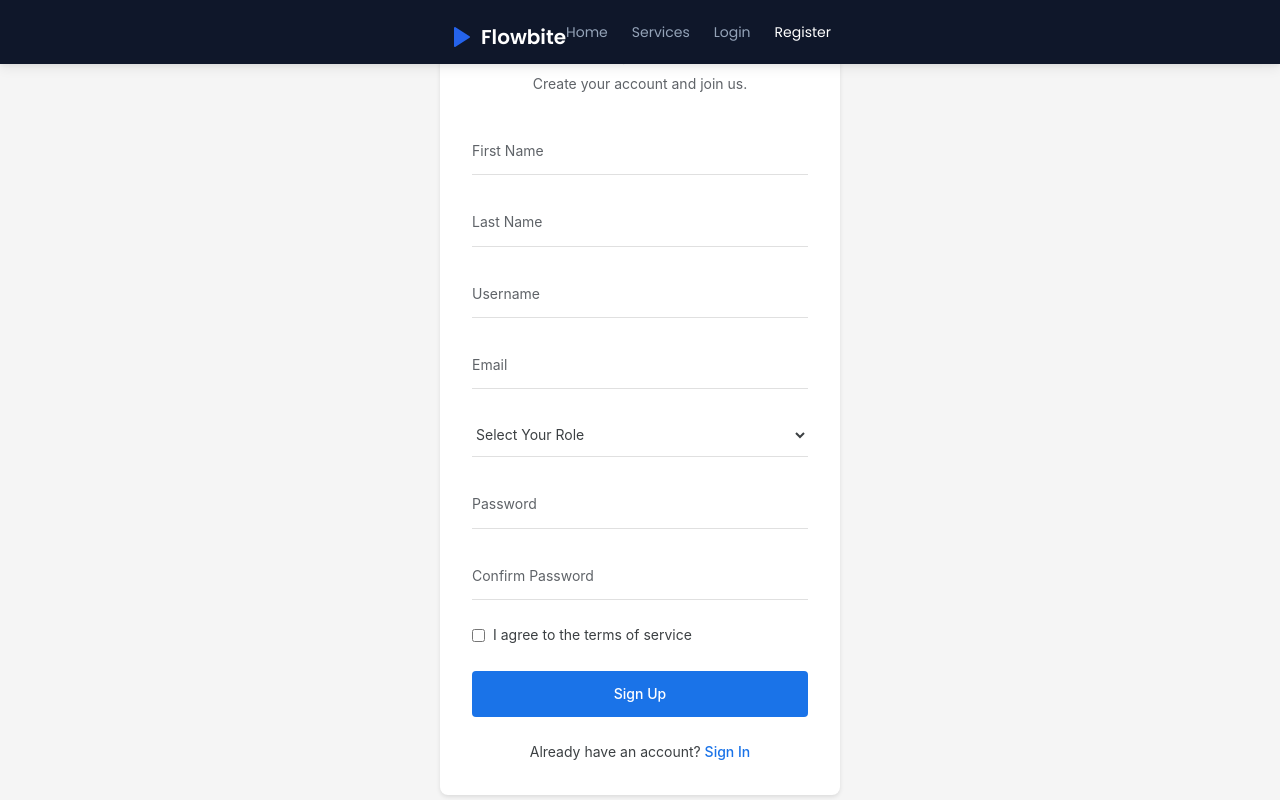
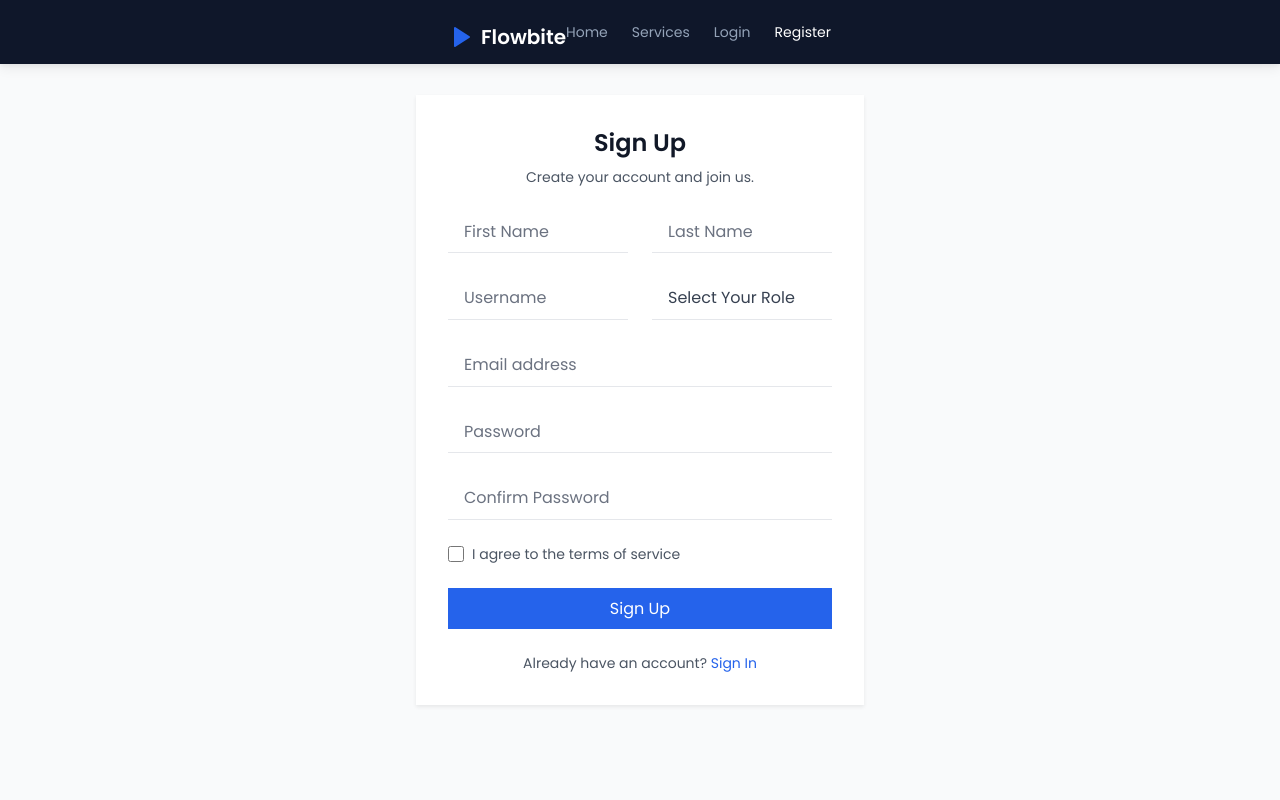
Before and after one commit to chouaib-skitou/Festivio, a React (Create React App) app in the folder frontend/: page /register in a window 1280 px wide. Built offline with nearby package versions, Linux system fonts and the light colour scheme.

Commit message:
Implemented user registration form with validation, role selection, and terms agreement using Zod schema and Axios integration

```diff
--- a/frontend/src/features/Auth/Register/Register.js
+++ b/frontend/src/features/Auth/Register/Register.js
@@ -63,123 +63,130 @@ const Register = () => {
     }
   };
 
+  const inputClasses = "w-full px-3 py-2 bg-transparent border-b border-gray-200 focus:border-blue-500 focus:outline-none text-gray-700 placeholder-gray-500";
+
   return (
-    <div className="register-container">
-      <div className="register-card">
-        <div className="register-header">
-          <h1>Sign Up</h1>
-          <p>Create your account and join us.</p>
+    <div className="min-h-screen flex items-center justify-center bg-gray-50">
+      <div className="max-w-md w-full bg-white rounded-lg shadow-sm p-8 space-y-6">
+        <div className="text-center">
+          <h2 className="text-2xl font-semibold text-gray-900">Sign Up</h2>
+          <p className="mt-2 text-sm text-gray-600">Create your account and join us.</p>
         </div>
 
         {alert.message && (
-          <div className={`alert ${alert.type}`}>
+          <div className={`p-4 rounded-md ${
+            alert.type === 'error' ? 'bg-red-50 text-red-700' : 'bg-green-50 text-green-700'
+          }`}>
             {alert.message}
           </div>
         )}
 
-        <form onSubmit={handleSubmit} className="register-form">
-          <div className="form-group">
+        <form onSubmit={handleSubmit} className="space-y-6">
+          <div className="grid grid-cols-2 gap-4">
+            <div>
               <input
                 type="text"
                 placeholder="First Name"
                 value={formData.firstName}
                 onChange={(e) => setFormData({ ...formData, firstName: e.target.value })}
                 required
-              className="form-input"
+                className={inputClasses}
               />
             </div>
-
-          <div className="form-group">
+            <div>
               <input
                 type="text"
                 placeholder="Last Name"
                 value={formData.lastName}
                 onChange={(e) => setFormData({ ...formData, lastName: e.target.value })}
                 required
-              className="form-input"
+                className={inputClasses}
               />
             </div>
+          </div>
 
-          <div className="form-group">
+          <div className="grid grid-cols-2 gap-4">
+            <div>
               <input
                 type="text"
                 placeholder="Username"
                 value={formData.username}
                 onChange={(e) => setFormData({ ...formData, username: e.target.value })}
                 required
-              className="form-input"
+                className={inputClasses}
               />
             </div>
-
-          <div className="form-group">
-            <input
-              type="email"
-              placeholder="Email"
-              value={formData.email}
-              onChange={(e) => setFormData({ ...formData, email: e.target.value })}
-              required
-              className="form-input"
-            />
-          </div>
-
-          <div className="form-group">
+            <div>
               <select
                 value={formData.role}
                 onChange={(e) => setFormData({ ...formData, role: e.target.value })}
                 required
-              className="form-input"
+                className={`${inputClasses} appearance-none`}
               >
-              <option value="" disabled>
-                Select Your Role
-              </option>
+                <option value="" disabled>Select Your Role</option>
                 <option value="ROLE_PARTICIPANT">Participant</option>
                 <option value="ROLE_ORGANIZER_ADMIN">Organizer Admin</option>
                 <option value="ROLE_ORGANIZER">Organizer</option>
               </select>
             </div>
+          </div>
 
-          <div className="form-group">
+          <div>
+            <input
+              type="email"
+              placeholder="Email address"
+              value={formData.email}
+              onChange={(e) => setFormData({ ...formData, email: e.target.value })}
+              required
+              className={inputClasses}
+            />
+          </div>
+
+          <div>
             <input
               type="password"
               placeholder="Password"
               value={formData.password}
               onChange={(e) => setFormData({ ...formData, password: e.target.value })}
               required
-              className="form-input"
+              className={inputClasses}
             />
           </div>
 
-          <div className="form-group">
+          <div>
             <input
               type="password"
               placeholder="Confirm Password"
               value={formData.confirmPassword}
               onChange={(e) => setFormData({ ...formData, confirmPassword: e.target.value })}
               required
-              className="form-input"
+              className={inputClasses}
             />
           </div>
 
-          <div className="terms-group">
+          <div className="flex items-center">
             <input
               type="checkbox"
               checked={formData.terms}
               onChange={(e) => setFormData({ ...formData, terms: e.target.checked })}
+              className="h-4 w-4 text-blue-600 border-gray-300 rounded focus:ring-blue-500"
             />
-            <label>I agree to the terms of service</label>
+            <label className="ml-2 block text-sm text-gray-600">
+              I agree to the terms of service
+            </label>
           </div>
 
           <button
             type="submit"
             disabled={isLoading}
-            className="sign-up-button"
+            className="w-full py-2 px-4 bg-blue-600 hover:bg-blue-700 text-white font-medium rounded-md focus:outline-none focus:ring-2 focus:ring-offset-2 focus:ring-blue-500 transition-colors"
           >
             {isLoading ? 'Signing up...' : 'Sign Up'}
           </button>
 
-          <div className="login-link">
-            <span>Already have an account? </span>
-            <Link to="/login" className="sign-in-link">
+          <div className="text-center text-sm">
+            <span className="text-gray-600">Already have an account? </span>
+            <Link to="/login" className="text-blue-600 hover:text-blue-500 font-medium">
               Sign In
             </Link>
           </div>
```
Lines whose indentation alone changed are shown as unchanged.
